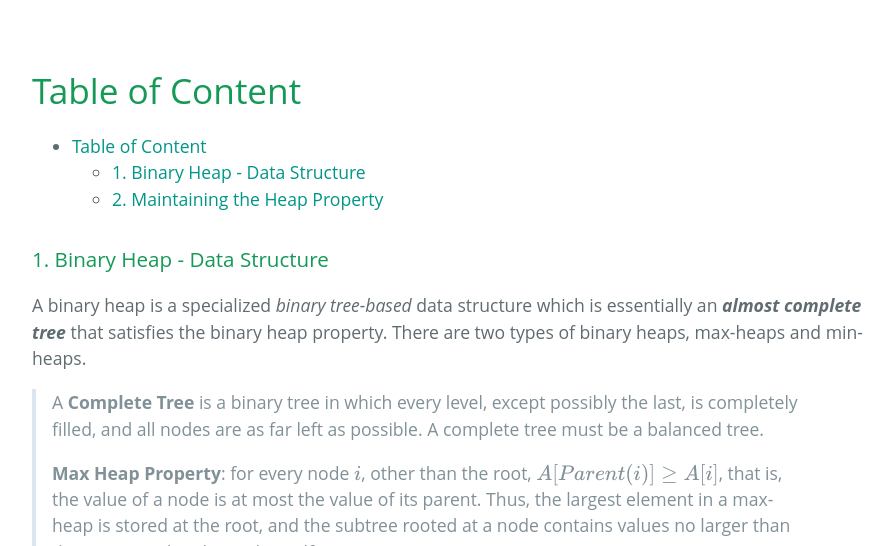
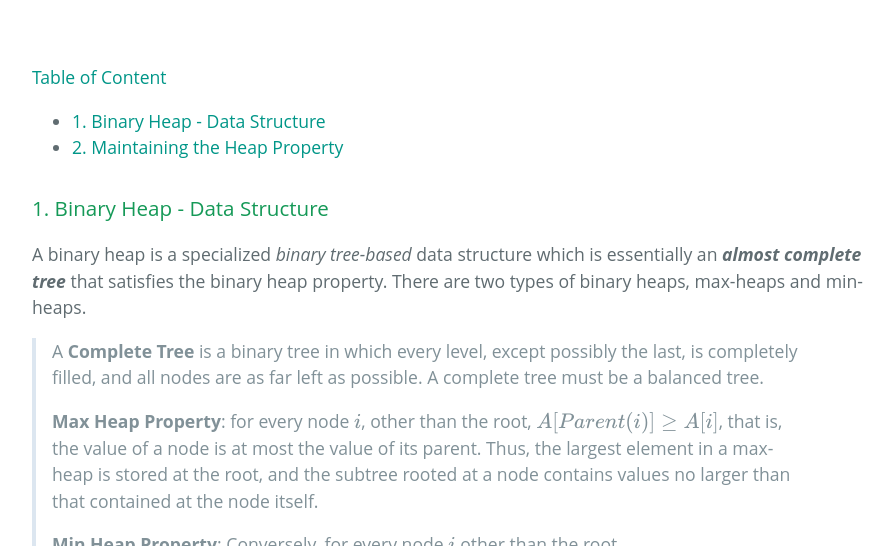
Before and after one commit to zl323/zl323.github.io, a Jekyll site: the page built from _posts/2020-05-16-Heap-Sort.md, in a window 1280 px wide and 900 px high, cut to the strip 354-900 px from the top of the window. Shown: the whole strip, without its empty margins (192-1086 px from the left). Built offline with Jekyll 4.4.1, drawn with Linux system fonts in a browser that asks for light colours; some web fonts are replaced; formulas are drawn with MathJax 3.

Commit message:
edit heap sort

```diff
--- a/_posts/2020-05-16-Heap-Sort.md
+++ b/_posts/2020-05-16-Heap-Sort.md
@@ -5,10 +5,9 @@ date:   2020-05-16
 tags: Sorting Tree Heap
 mathjax: true
 ---
-# Table of Content
-- [Table of Content](#table-of-content)
-    - [1. Binary Heap - Data Structure<a name = "1"></a>](#1-binary-heap---data-structure)
-    - [2. Maintaining the Heap Property](#2-maintaining-the-heap-property)
+[Table of Content](2020-05-16-Heap-Sort.md)
+- [1. Binary Heap - Data Structure<a name = "1"></a>](#1-binary-heap---data-structure)
+- [2. Maintaining the Heap Property](#2-maintaining-the-heap-property)
 
 ### 1. Binary Heap - Data Structure<a name = "1"></a>
 A binary heap is a specialized *binary tree-based* data structure which is essentially an ***almost complete tree*** that satisfies the binary heap property. There are two types of binary heaps, max-heaps and min-heaps.
```
